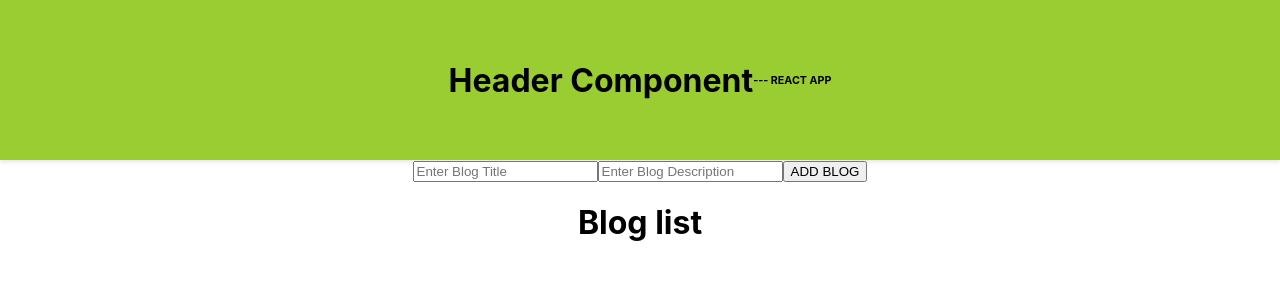
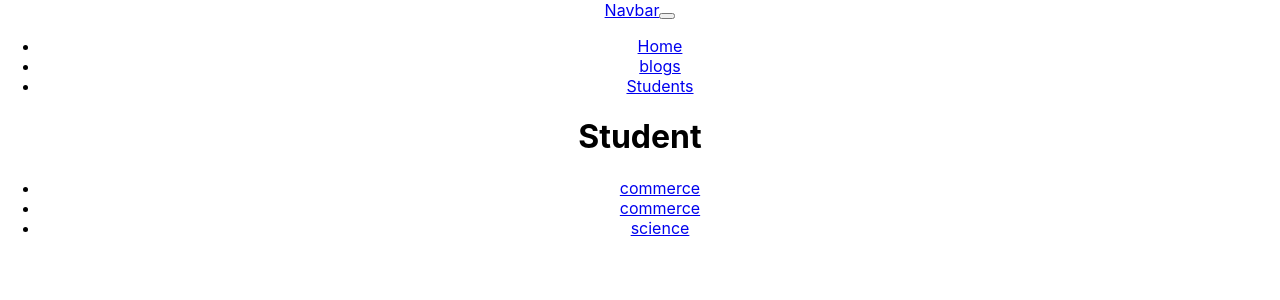
Before and after one commit to samirvithlani/akshayraj-react, a React (Create React App) app: page /students in a window 1280 px wide. Shown: the top 300 px of the page. Built offline with nearby package versions, Linux system fonts and the light colour scheme; the HTML template or start-up script is replaced by a standard one.

Commit message:
routings

```diff
--- a/package.json
+++ b/package.json
@@ -8,6 +8,7 @@
     "@testing-library/user-event": "^13.5.0",
     "react": "^18.2.0",
     "react-dom": "^18.2.0",
+    "react-router-dom": "^6.22.3",
     "react-scripts": "5.0.1",
     "web-vitals": "^2.1.4"
   },
--- a/src/App.js
+++ b/src/App.js
@@ -7,26 +7,30 @@ import { Content } from "./components/Content";
 import { UseStateDemo } from "./components/UseStateDemo";
 import { Employees } from "./employees/Employees";
 import { Blogs } from "./blogs/Blogs";
+import { Route, Routes } from "react-router-dom";
+import { Students } from "./students/Students";
+import { Navbar } from "./Navbar";
+import { Home } from "./students/Home";
+import { Commerce } from "./students/Commerce";
+import { Science } from "./students/Science";
 
 function App() {
-
-  var title = "REACT APP"
+  var title = "REACT APP";
   var style = {
     color: "red",
-    fontSize: "20px"
-  }
-
-
+    fontSize: "20px",
+  };
 
   return (
     <div className="App">
-     <HeaderComponent title = {title}></HeaderComponent>
-     {/* <Content t = {title} s = {style}></Content> */}
-     {/* <UseStateDemo></UseStateDemo> */}
-     {/* <Employees></Employees> */}
-     <Blogs/>
-      {/* <HomeComponent></HomeComponent> */}
-      {/* <MapDemo></MapDemo> */}
+      <Navbar />
+      <Routes>
+        <Route path="/students" element={<Students />}></Route>
+        <Route path="/blogs" element={<Blogs />}></Route>
+        <Route path="/home" element={<Home />}></Route>
+        <Route path="/students/commerce" element={<Commerce />}></Route>
+        <Route path="/science" element={<Science />}></Route>
+      </Routes>
     </div>
   );
 }
--- /dev/null
+++ b/src/Navbar.jsx
@@ -0,0 +1,43 @@
+import React from "react";
+import { Link } from "react-router-dom";
+
+export const Navbar = () => {
+  return (
+    <nav class="navbar navbar-expand-lg navbar-dark bg-dark">
+      <a class="navbar-brand" href="#">
+        Navbar
+      </a>
+      <button
+        class="navbar-toggler"
+        type="button"
+        data-toggle="collapse"
+        data-target="#navbarSupportedContent"
+        aria-controls="navbarSupportedContent"
+        aria-expanded="false"
+        aria-label="Toggle navigation"
+      >
+        <span class="navbar-toggler-icon"></span>
+      </button>
+
+      <div class="collapse navbar-collapse" id="navbarSupportedContent">
+        <ul class="navbar-nav mr-auto">
+          <li class="nav-item active">
+            <Link class="nav-link" to="/home">
+              Home
+            </Link>
+          </li>
+          <li class="nav-item">
+            <Link class="nav-link" to="/blogs">
+              blogs
+            </Link>
+          </li>
+          <li class="nav-item">
+            <Link class="nav-link" to="/students">
+              Students
+            </Link>
+          </li>
+        </ul>
+      </div>
+    </nav>
+  );
+};
--- a/src/index.js
+++ b/src/index.js
@@ -3,11 +3,14 @@ import ReactDOM from 'react-dom/client';
 import './index.css';
 import App from './App';
 import reportWebVitals from './reportWebVitals';
+import { BrowserRouter } from 'react-router-dom';
 
 const root = ReactDOM.createRoot(document.getElementById('root'));
 root.render(
   <React.StrictMode>
-    <App />
+    <BrowserRouter>
+      <App />
+    </BrowserRouter>
   </React.StrictMode>
 );
 
--- /dev/null
+++ b/src/students/Commerce.jsx
@@ -0,0 +1,7 @@
+import React from 'react'
+
+export const Commerce = () => {
+  return (
+    <div>Commerce</div>
+  )
+}
--- /dev/null
+++ b/src/students/Home.jsx
@@ -0,0 +1,9 @@
+import React from 'react'
+
+export const Home = () => {
+  return (
+    <div  style={{backgroundColor:"grey",height:"200px",marginTop:"10px"}}>
+        <h1>HOME COMPONENT</h1>
+    </div>
+  )
+}
--- /dev/null
+++ b/src/students/Science.jsx
@@ -0,0 +1,7 @@
+import React from 'react'
+
+export const Science = () => {
+  return (
+    <div>Science</div>
+  )
+}
--- /dev/null
+++ b/src/students/Students.jsx
@@ -0,0 +1,21 @@
+import React from "react";
+import { Link } from "react-router-dom";
+
+export const Students = () => {
+  return (
+    <div>
+      <h1>Student</h1>
+      <ul>
+        <li>
+            <Link to="/students/commerce">commerce</Link>
+        </li>
+        <li>
+            <Link to="commerce">commerce</Link>
+        </li>
+        <li>
+            <Link to="/science">science</Link>
+        </li>
+      </ul>
+    </div>
+  );
+};
```
Also changed, not shown: src/students/AboutUs.jsx (added, +7 -0 lines), th.txt, 1 other file (tests, documents, lock files or other folders).
